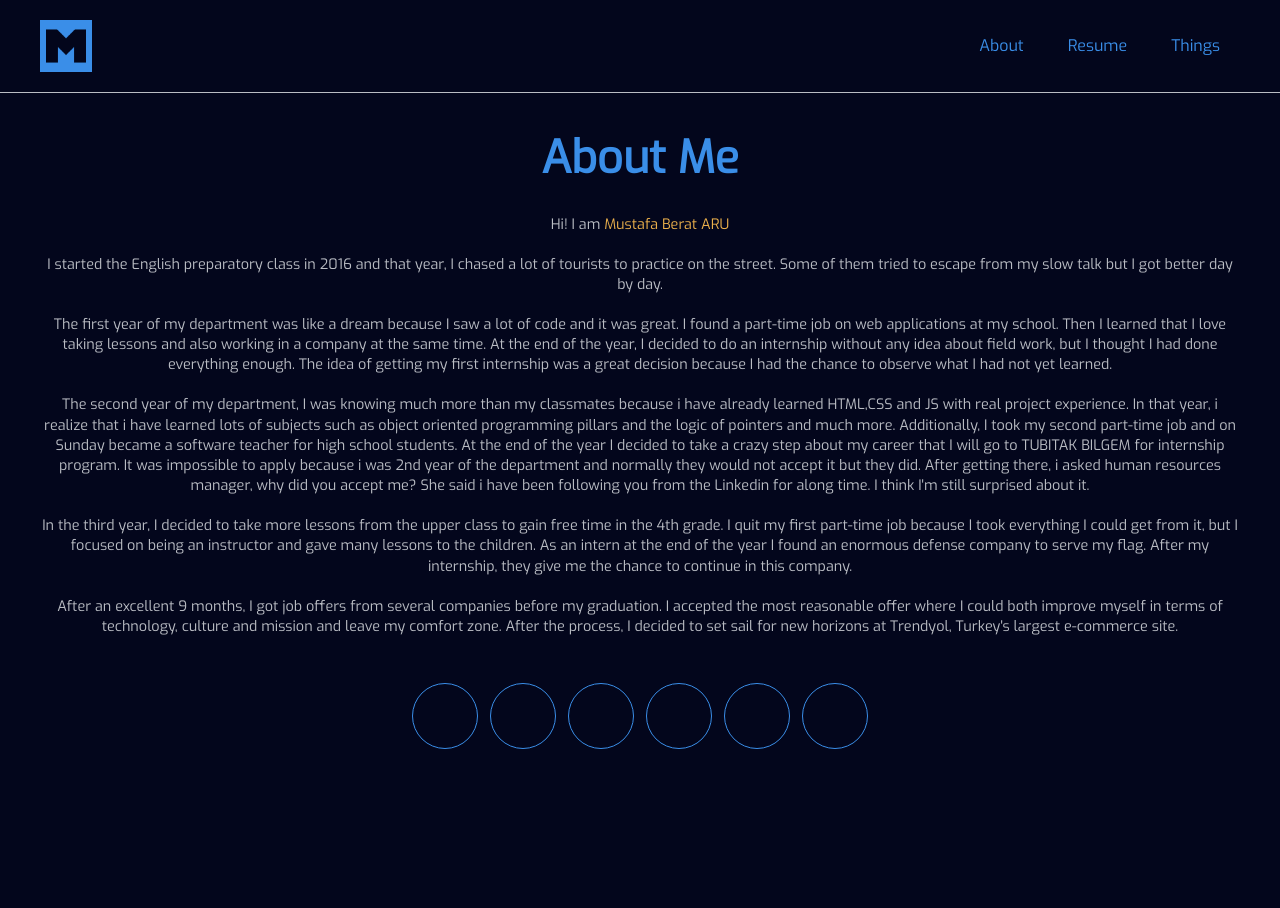
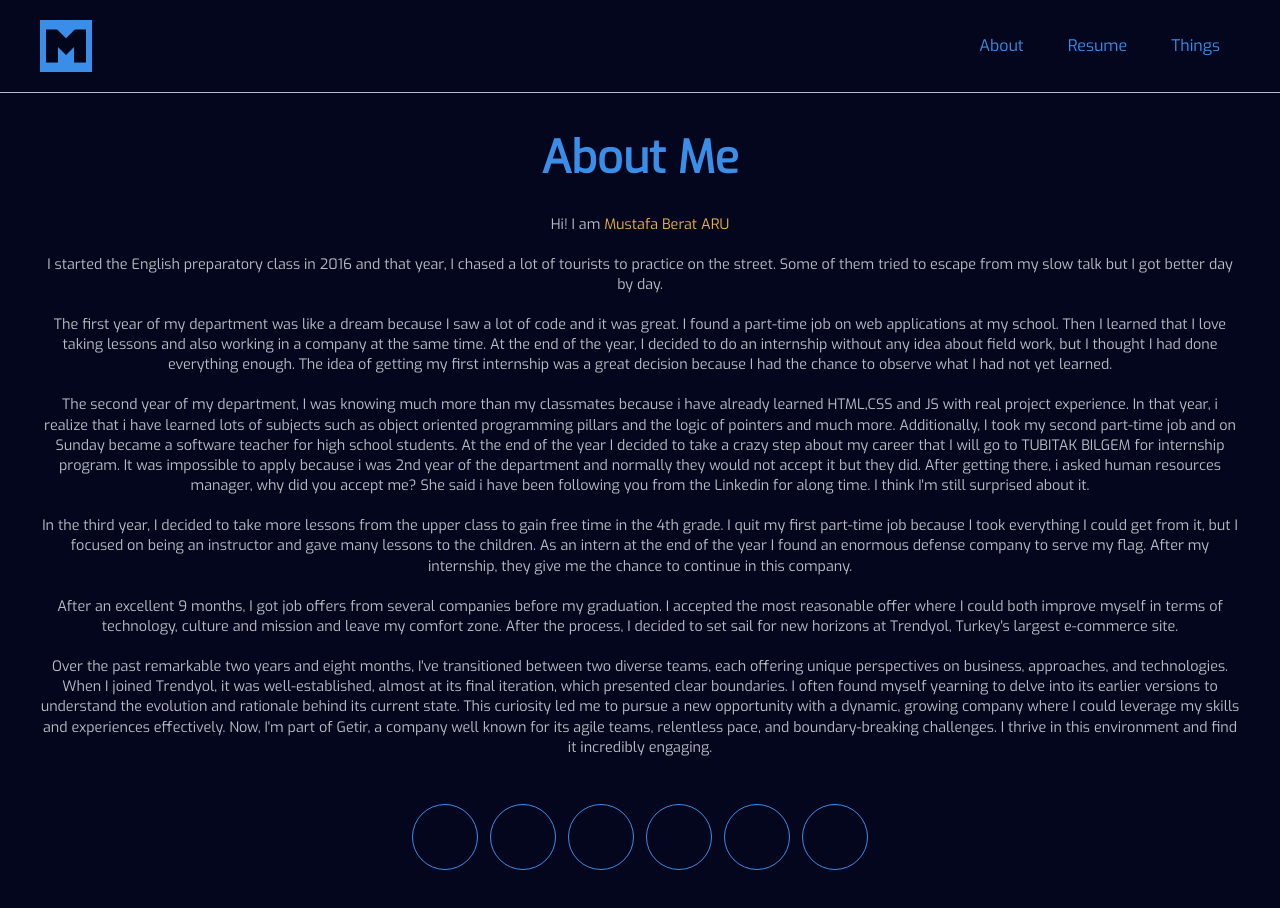
Before and after one commit to mustafaberat/personal-website-1, a Next.js app: page /about in a window 1280 px wide. Shown: the top 908 px of the page. Before the commit the page ends 800 px from the top, so only its background shows below. Built offline with nearby package versions, Linux system fonts and the light colour scheme; some icons are missing.

Commit message:
added 2024

```diff
--- a/components/AboutMePageSection-history.js
+++ b/components/AboutMePageSection-history.js
@@ -7,6 +7,7 @@ var _2017 = "The first year of my department was like a dream because I saw a lo
 var _2018 = "The second year of my department, I was knowing much more than my classmates because i have already learned HTML,CSS and JS with real project experience. In that year, i realize that i have learned lots of subjects such as object oriented programming pillars and the logic of pointers and much more. Additionally, I took my second part-time job and on Sunday became a software teacher for high school students. At the end of the year I decided to take a crazy step about my career that I will go to TUBITAK BILGEM for internship program. It was impossible to apply because i was 2nd year of the department and normally they would not accept it but they did. After getting there, i asked human resources manager, why did you accept me? She said i have been following you from the Linkedin for along time. I think I'm still surprised about it."
 var _2019 = "In the third year, I decided to take more lessons from the upper class to gain free time in the 4th grade. I quit my first part-time job because I took everything I could get from it, but I focused on being an instructor and gave many lessons to the children. As an intern at the end of the year I found an enormous defense company to serve my flag. After my internship, they give me the chance to continue in this company.";
 var _2020 = "After an excellent 9 months, I got job offers from several companies before my graduation. I accepted the most reasonable offer where I could both improve myself in terms of technology, culture and mission and leave my comfort zone. After the process, I decided to set sail for new horizons at Trendyol, Turkey's largest e-commerce site."
+var _2024 = "Over the past remarkable two years and eight months, I've transitioned between two diverse teams, each offering unique perspectives on business, approaches, and technologies. When I joined Trendyol, it was well-established, almost at its final iteration, which presented clear boundaries. I often found myself yearning to delve into its earlier versions to understand the evolution and rationale behind its current state. This curiosity led me to pursue a new opportunity with a dynamic, growing company where I could leverage my skills and experiences effectively. Now, I'm part of Getir, a company well known for its agile teams, relentless pace, and boundary-breaking challenges. I thrive in this environment and find it incredibly engaging."
 
 const AboutPageSection = () => {
     return (
@@ -19,6 +20,7 @@ const AboutPageSection = () => {
                 <p className="my-title about-my-title">{_2018}</p>
                 <p className="my-title about-my-title">{_2019}</p>
                 <p className="my-title about-my-title">{_2020}</p>
+                <p className="my-title about-my-title">{_2024}</p>
 
                 <SocialMedia />
             </div>
```
